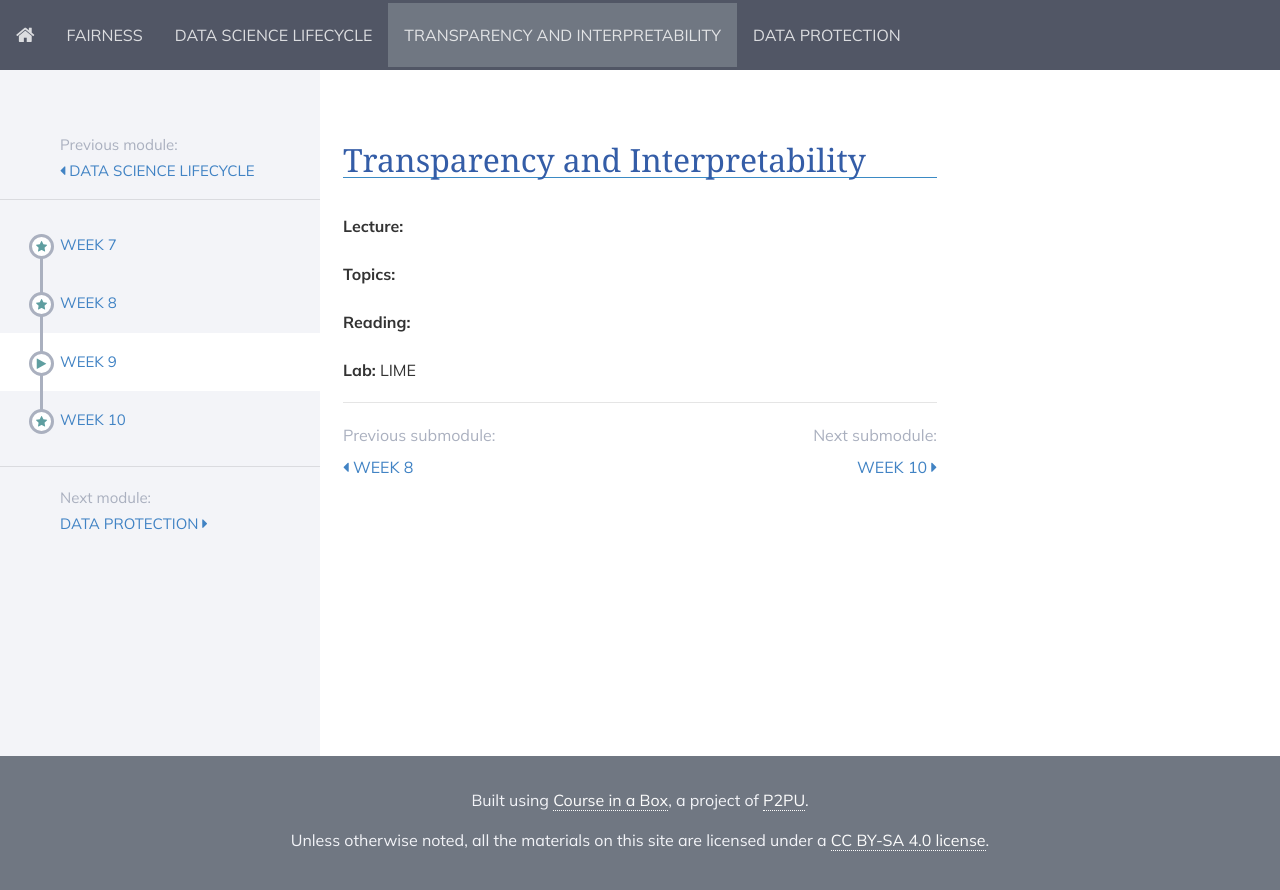
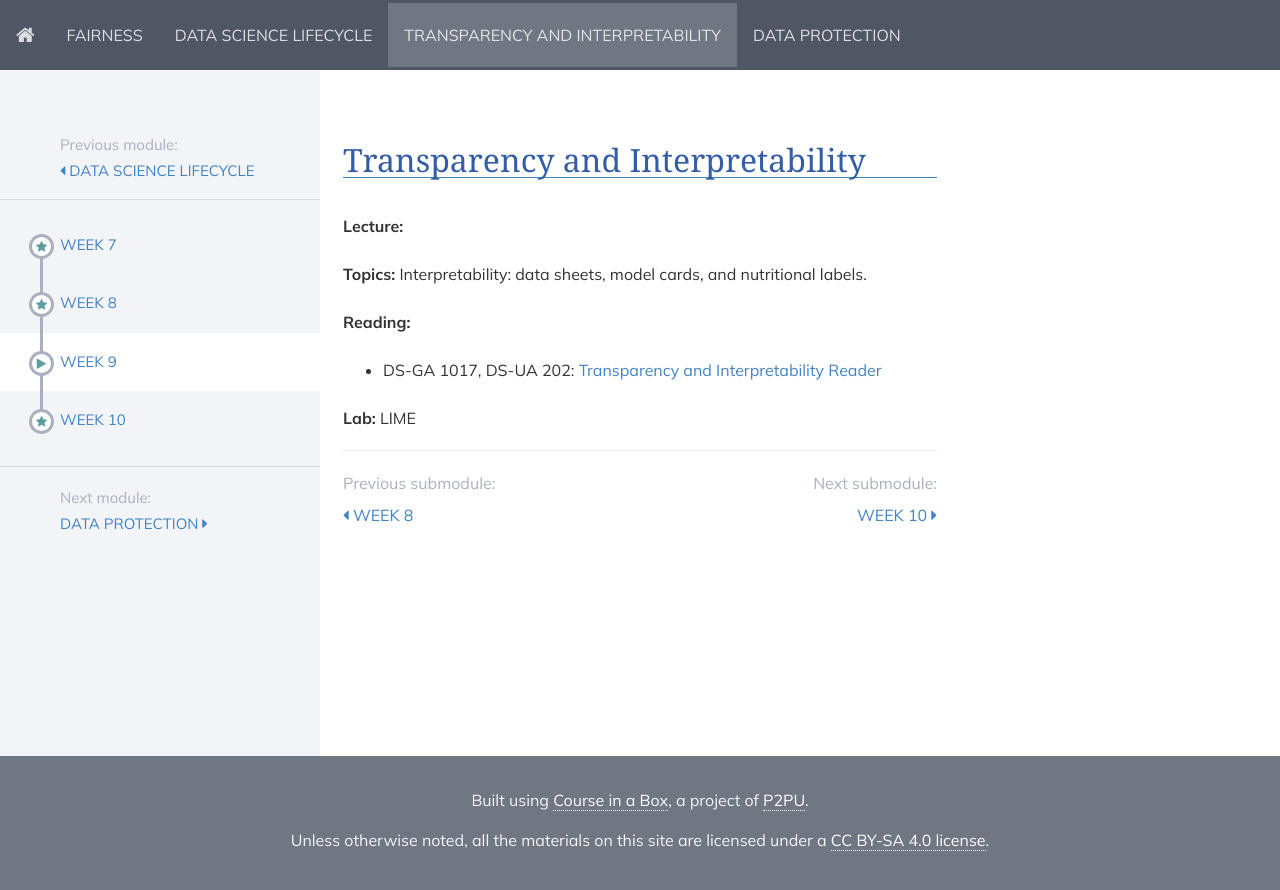
Before and after one commit to DataResponsibly/rds24, a Jekyll site: the page built from modules/transparency_and_interpretability/_posts/2000-01-03-week13.md, in a window 1280 px wide. Shown: the top 890 px of the page. Built offline with Jekyll 4.4.1, drawn with Linux system fonts in a browser that asks for light colours; nearby versions of some CDN libraries.

Commit message:
Update 2000-01-03-week13.md

```diff
--- a/modules/transparency_and_interpretability/_posts/2000-01-03-week13.md
+++ b/modules/transparency_and_interpretability/_posts/2000-01-03-week13.md
@@ -6,11 +6,11 @@ title: Week 9
 
 **Lecture:**
 
-**Topics:**
+**Topics:**  Interpretability: data sheets, model cards, and nutritional labels.
 
 **Reading:**
 
-<!-- * DS-GA 1017, DS-UA 202: [Transparency and Interpretability Reader](../../../assets/transparency_reader_2023.pdf) -->
+* DS-GA 1017, DS-UA 202: [Transparency and Interpretability Reader](../../../assets/transparency_reader_2024.pdf)
 
 **Lab:** LIME
 
```
